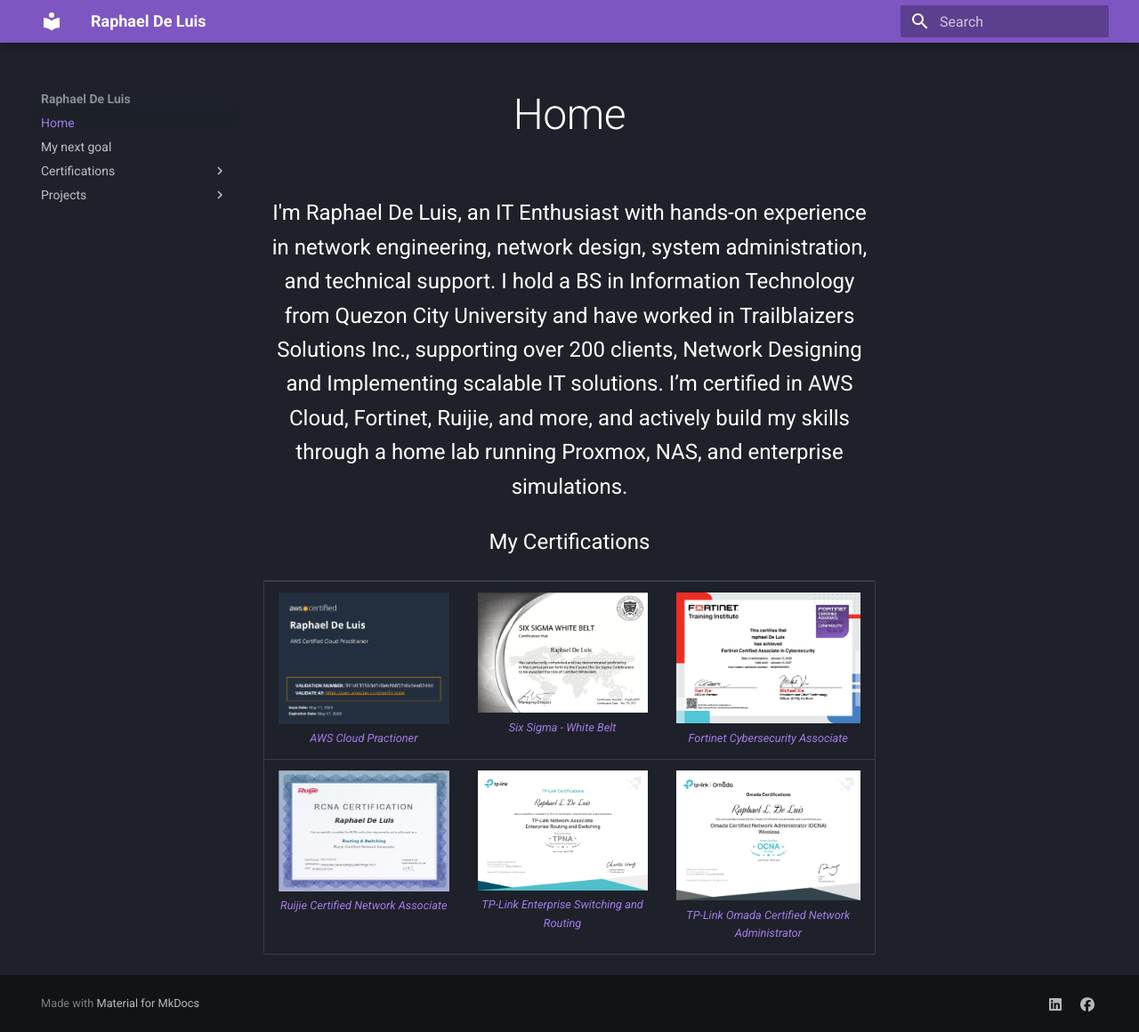
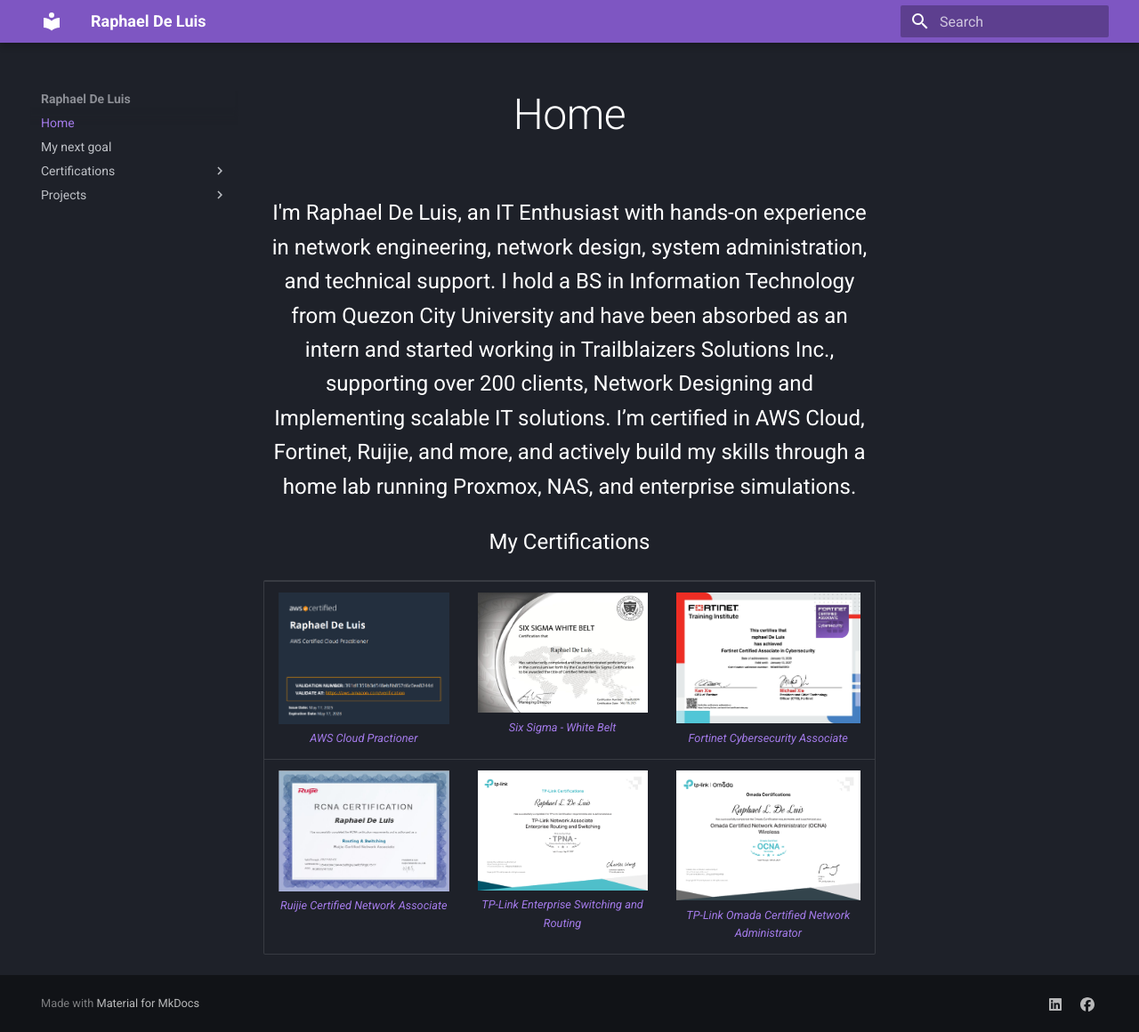
Before and after one commit to raph-27/Blog, an MkDocs documentation site: the page built from docs/index.md, in a window 1280 px wide and 1160 px high. Shown: the whole window at 89% size. Built offline with MkDocs 1.6.1 and Material for MkDocs 9.7.7, drawn with Linux system fonts in a browser that asks for light colours.

Commit message:
Update index.md

```diff
--- a/docs/index.md
+++ b/docs/index.md
@@ -1,4 +1,4 @@
-I'm Raphael De Luis, an IT Enthusiast with hands-on experience in network engineering, network design, system administration, and technical support. I hold a BS in Information Technology from Quezon City University and have worked in Trailblaizers Solutions Inc., supporting over 200 clients, Network Designing and Implementing scalable IT solutions. I’m certified in AWS Cloud, Fortinet, Ruijie, and more, and actively build my skills through a home lab running Proxmox, NAS, and enterprise simulations.
+I'm Raphael De Luis, an IT Enthusiast with hands-on experience in network engineering, network design, system administration, and technical support. I hold a BS in Information Technology from Quezon City University and have been absorbed as an intern and started working in Trailblaizers Solutions Inc., supporting over 200 clients, Network Designing and Implementing scalable IT solutions. I’m certified in AWS Cloud, Fortinet, Ruijie, and more, and actively build my skills through a home lab running Proxmox, NAS, and enterprise simulations.
 
 
 My Certifications
```
